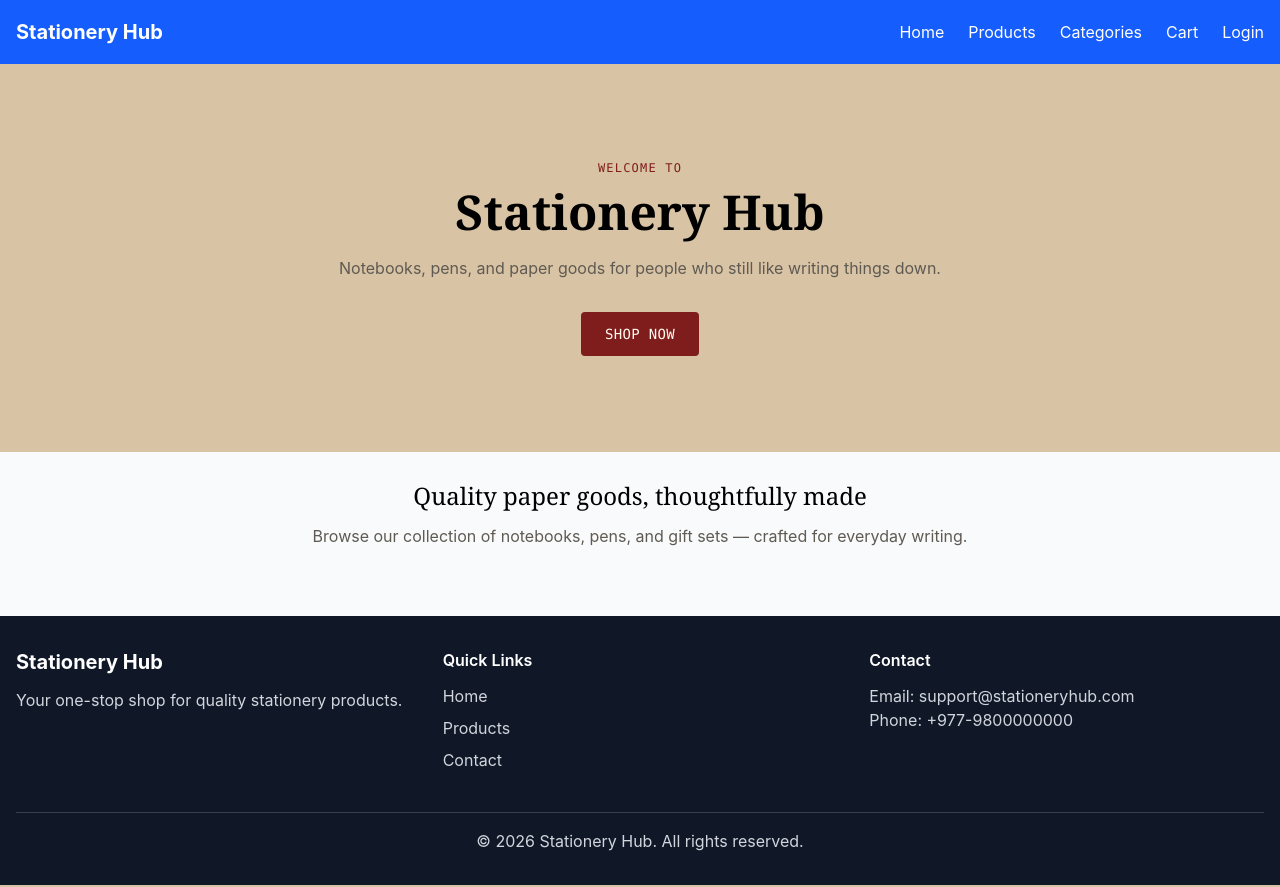
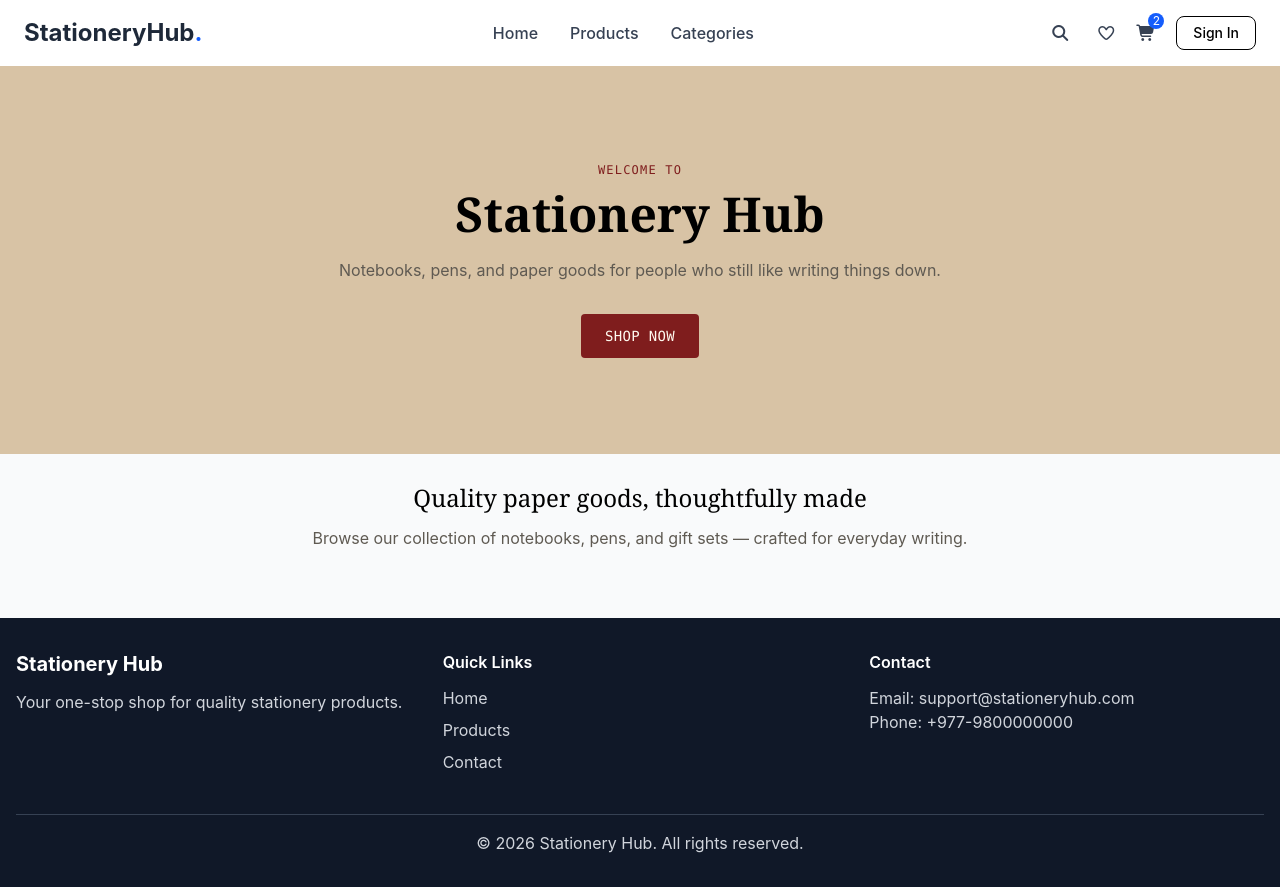
Before and after one commit to blax99/Stationery-Hub, a Django app: page / in a window 1280 px wide. Run offline with Django 5.2, Linux system fonts and the light colour scheme.

Commit message:
feat: add home page UI

```diff
--- a/static/css/output.css
+++ b/static/css/output.css
@@ -8,12 +8,16 @@
       "Segoe UI Symbol", "Noto Color Emoji";
     --font-mono: ui-monospace, SFMono-Regular, Menlo, Monaco, Consolas, "Liberation Mono",
       "Courier New", monospace;
-    --color-blue-200: oklch(88.2% 0.059 254.128);
+    --color-red-500: oklch(63.7% 0.237 25.331);
+    --color-blue-500: oklch(62.3% 0.214 259.815);
     --color-blue-600: oklch(54.6% 0.245 262.881);
+    --color-blue-700: oklch(48.8% 0.243 264.376);
     --color-gray-50: oklch(98.5% 0.002 247.839);
     --color-gray-300: oklch(87.2% 0.01 258.338);
     --color-gray-700: oklch(37.3% 0.034 259.733);
+    --color-gray-800: oklch(27.8% 0.033 256.848);
     --color-gray-900: oklch(21% 0.034 264.665);
+    --color-black: #000;
     --color-white: #fff;
     --spacing: 0.25rem;
     --container-4xl: 56rem;
@@ -28,10 +32,14 @@
     --text-2xl--line-height: calc(2 / 1.5);
     --text-5xl: 3rem;
     --text-5xl--line-height: 1;
+    --font-weight-medium: 500;
     --font-weight-semibold: 600;
     --font-weight-bold: 700;
     --tracking-wide: 0.025em;
     --tracking-widest: 0.1em;
+    --radius-lg: 0.5rem;
+    --radius-xl: 0.75rem;
+    --radius-2xl: 1rem;
     --default-transition-duration: 150ms;
     --default-transition-timing-function: cubic-bezier(0.4, 0, 0.2, 1);
     --default-font-family: var(--font-sans);
@@ -192,8 +200,38 @@
   }
 }
 @layer utilities {
+  .absolute {
+    position: absolute;
+  }
+  .relative {
+    position: relative;
+  }
   .static {
     position: static;
+  }
+  .inset-0 {
+    inset: 0px;
+  }
+  .-top-2 {
+    top: calc(var(--spacing) * -2);
+  }
+  .top-0 {
+    top: 0px;
+  }
+  .top-1 {
+    top: var(--spacing);
+  }
+  .top-1\/2 {
+    top: calc(1 / 2 * 100%);
+  }
+  .-right-2 {
+    right: calc(var(--spacing) * -2);
+  }
+  .right-0 {
+    right: 0px;
+  }
+  .z-50 {
+    z-index: 50;
   }
   .mx-auto {
     margin-inline: auto;
@@ -234,11 +272,35 @@
   .table {
     display: table;
   }
-  .h-16 {
-    height: calc(var(--spacing) * 16);
+  .h-4 {
+    height: calc(var(--spacing) * 4);
+  }
+  .h-7 {
+    height: calc(var(--spacing) * 7);
+  }
+  .h-8 {
+    height: calc(var(--spacing) * 8);
+  }
+  .h-9 {
+    height: calc(var(--spacing) * 9);
   }
   .min-h-screen {
     min-height: 100vh;
+  }
+  .w-4 {
+    width: calc(var(--spacing) * 4);
+  }
+  .w-8 {
+    width: calc(var(--spacing) * 8);
+  }
+  .w-64 {
+    width: calc(var(--spacing) * 64);
+  }
+  .w-74 {
+    width: calc(var(--spacing) * 74);
+  }
+  .w-84 {
+    width: calc(var(--spacing) * 84);
   }
   .max-w-4xl {
     max-width: var(--container-4xl);
@@ -258,6 +320,17 @@
   .border-collapse {
     border-collapse: collapse;
   }
+  .-translate-y-1 {
+    --tw-translate-y: calc(var(--spacing) * -1);
+    translate: var(--tw-translate-x) var(--tw-translate-y);
+  }
+  .-translate-y-1\/2 {
+    --tw-translate-y: calc(calc(1 / 2 * 100%) * -1);
+    translate: var(--tw-translate-x) var(--tw-translate-y);
+  }
+  .transform {
+    transform: var(--tw-rotate-x,) var(--tw-rotate-y,) var(--tw-rotate-z,) var(--tw-skew-x,) var(--tw-skew-y,);
+  }
   .resize {
     resize: both;
   }
@@ -276,14 +349,26 @@
   .justify-center {
     justify-content: center;
   }
-  .gap-6 {
-    gap: calc(var(--spacing) * 6);
+  .gap-5 {
+    gap: calc(var(--spacing) * 5);
   }
   .gap-8 {
     gap: calc(var(--spacing) * 8);
   }
   .rounded {
     border-radius: 0.25rem;
+  }
+  .rounded-2xl {
+    border-radius: var(--radius-2xl);
+  }
+  .rounded-full {
+    border-radius: calc(infinity * 1px);
+  }
+  .rounded-lg {
+    border-radius: var(--radius-lg);
+  }
+  .rounded-xl {
+    border-radius: var(--radius-xl);
   }
   .border {
     border-style: var(--tw-border-style);
@@ -292,6 +377,16 @@
   .border-t {
     border-top-style: var(--tw-border-style);
     border-top-width: 1px;
+  }
+  .border-b {
+    border-bottom-style: var(--tw-border-style);
+    border-bottom-width: 1px;
+  }
+  .border-black {
+    border-color: var(--color-black);
+  }
+  .border-gray-300 {
+    border-color: var(--color-gray-300);
   }
   .border-gray-700 {
     border-color: var(--color-gray-700);
@@ -311,23 +406,35 @@
   .bg-stamp {
     background-color: var(--color-stamp);
   }
-  .p-0 {
-    padding: 0px;
+  .bg-white {
+    background-color: var(--color-white);
   }
-  .p-4 {
-    padding: calc(var(--spacing) * 4);
+  .bg-cover {
+    background-size: cover;
+  }
+  .bg-center {
+    background-position: center;
   }
   .p-5 {
     padding: calc(var(--spacing) * 5);
   }
+  .px-2 {
+    padding-inline: calc(var(--spacing) * 2);
+  }
   .px-4 {
     padding-inline: calc(var(--spacing) * 4);
+  }
+  .px-5 {
+    padding-inline: calc(var(--spacing) * 5);
   }
   .px-6 {
     padding-inline: calc(var(--spacing) * 6);
   }
-  .py-0 {
-    padding-block: 0px;
+  .py-1 {
+    padding-block: var(--spacing);
+  }
+  .py-1\.5 {
+    padding-block: calc(var(--spacing) * 1.5);
   }
   .py-2 {
     padding-block: calc(var(--spacing) * 2);
@@ -335,14 +442,11 @@
   .py-3 {
     padding-block: calc(var(--spacing) * 3);
   }
+  .py-4 {
+    padding-block: calc(var(--spacing) * 4);
+  }
   .py-8 {
     padding-block: calc(var(--spacing) * 8);
-  }
-  .py-10 {
-    padding-block: calc(var(--spacing) * 10);
-  }
-  .py-20 {
-    padding-block: calc(var(--spacing) * 20);
   }
   .py-24 {
     padding-block: calc(var(--spacing) * 24);
@@ -352,9 +456,6 @@
   }
   .pt-4 {
     padding-top: calc(var(--spacing) * 4);
-  }
-  .pb-4 {
-    padding-bottom: calc(var(--spacing) * 4);
   }
   .text-center {
     text-align: center;
@@ -389,6 +490,10 @@
     --tw-font-weight: var(--font-weight-bold);
     font-weight: var(--font-weight-bold);
   }
+  .font-medium {
+    --tw-font-weight: var(--font-weight-medium);
+    font-weight: var(--font-weight-medium);
+  }
   .font-semibold {
     --tw-font-weight: var(--font-weight-semibold);
     font-weight: var(--font-weight-semibold);
@@ -401,11 +506,23 @@
     --tw-tracking: var(--tracking-widest);
     letter-spacing: var(--tracking-widest);
   }
+  .text-black {
+    color: var(--color-black);
+  }
+  .text-blue-600 {
+    color: var(--color-blue-600);
+  }
   .text-cream {
     color: var(--color-cream);
   }
   .text-gray-300 {
     color: var(--color-gray-300);
+  }
+  .text-gray-700 {
+    color: var(--color-gray-700);
+  }
+  .text-gray-800 {
+    color: var(--color-gray-800);
   }
   .text-ink-soft {
     color: var(--color-ink-soft);
@@ -422,8 +539,8 @@
   .underline {
     text-decoration-line: underline;
   }
-  .shadow {
-    --tw-shadow: 0 1px 3px 0 var(--tw-shadow-color, rgb(0 0 0 / 0.1)), 0 1px 2px -1px var(--tw-shadow-color, rgb(0 0 0 / 0.1));
+  .shadow-md {
+    --tw-shadow: 0 4px 6px -1px var(--tw-shadow-color, rgb(0 0 0 / 0.1)), 0 2px 4px -2px var(--tw-shadow-color, rgb(0 0 0 / 0.1));
     box-shadow: var(--tw-inset-shadow), var(--tw-inset-ring-shadow), var(--tw-ring-offset-shadow), var(--tw-ring-shadow), var(--tw-shadow);
   }
   .outline {
@@ -436,8 +553,17 @@
     transition-duration: var(--tw-duration, var(--default-transition-duration));
   }
   @media (hover: hover) {
-    .hover\:text-blue-200:hover {
-      color: var(--color-blue-200);
+    .hover\:bg-black:hover {
+      background-color: var(--color-black);
+    }
+    .hover\:bg-blue-700:hover {
+      background-color: var(--color-blue-700);
+    }
+    .hover\:text-blue-600:hover {
+      color: var(--color-blue-600);
+    }
+    .hover\:text-red-500:hover {
+      color: var(--color-red-500);
     }
     .hover\:text-white:hover {
       color: var(--color-white);
@@ -446,17 +572,60 @@
       opacity: 90%;
     }
   }
+  .focus\:ring-2:focus {
+    --tw-ring-shadow: var(--tw-ring-inset,) 0 0 0 calc(2px + var(--tw-ring-offset-width)) var(--tw-ring-color, currentcolor);
+    box-shadow: var(--tw-inset-shadow), var(--tw-inset-ring-shadow), var(--tw-ring-offset-shadow), var(--tw-ring-shadow), var(--tw-shadow);
+  }
+  .focus\:ring-blue-500:focus {
+    --tw-ring-color: var(--color-blue-500);
+  }
+  .focus\:outline-none:focus {
+    --tw-outline-style: none;
+    outline-style: none;
+  }
   @media (width >= 48rem) {
     .md\:flex {
       display: flex;
-    }
-    .md\:hidden {
-      display: none;
     }
     .md\:grid-cols-3 {
       grid-template-columns: repeat(3, minmax(0, 1fr));
     }
   }
+}
+@property --tw-translate-x {
+  syntax: "*";
+  inherits: false;
+  initial-value: 0;
+}
+@property --tw-translate-y {
+  syntax: "*";
+  inherits: false;
+  initial-value: 0;
+}
+@property --tw-translate-z {
+  syntax: "*";
+  inherits: false;
+  initial-value: 0;
+}
+@property --tw-rotate-x {
+  syntax: "*";
+  inherits: false;
+}
+@property --tw-rotate-y {
+  syntax: "*";
+  inherits: false;
+}
+@property --tw-rotate-z {
+  syntax: "*";
+  inherits: false;
+}
+@property --tw-skew-x {
+  syntax: "*";
+  inherits: false;
+}
+@property --tw-skew-y {
+  syntax: "*";
+  inherits: false;
 }
 @property --tw-border-style {
   syntax: "*";
@@ -544,6 +713,14 @@
 @layer properties {
   @supports ((-webkit-hyphens: none) and (not (margin-trim: inline))) or ((-moz-orient: inline) and (not (color:rgb(from red r g b)))) {
     *, ::before, ::after, ::backdrop {
+      --tw-translate-x: 0;
+      --tw-translate-y: 0;
+      --tw-translate-z: 0;
+      --tw-rotate-x: initial;
+      --tw-rotate-y: initial;
+      --tw-rotate-z: initial;
+      --tw-skew-x: initial;
+      --tw-skew-y: initial;
       --tw-border-style: solid;
       --tw-font-weight: initial;
       --tw-tracking: initial;
--- /dev/null
+++ b/static/js/navbar.js
@@ -0,0 +1,19 @@
+// navbar.js
+const searchButton = document.getElementById("searchButton");
+const searchBox = document.getElementById("searchBox");
+const searchInput = document.getElementById("searchInput");
+console.log('navbar');
+
+searchButton.addEventListener("click", () => {
+    searchBox.classList.remove("hidden");
+    searchButton.classList.add("hidden");
+    searchInput.focus()
+});
+
+document.addEventListener("click", (event) => {
+    // If clicked outside the search area
+    if (!searchBox.contains(event.target) && !searchButton.contains(event.target)) {
+        searchBox.classList.add("hidden");
+        searchButton.classList.remove("hidden");
+    }
+});
--- a/templates/base.html
+++ b/templates/base.html
@@ -2,6 +2,7 @@
 
 <!DOCTYPE html>
 <html lang="en">
+
 <head>
     <meta charset="UTF-8">
     <meta name="viewport" content="width=device-width, initial-scale=1.0">
@@ -10,6 +11,9 @@
         {% block title %}Stationery Hub{% endblock %}
     </title>
 
+
+    <link rel="icon" href="https://img.icons8.com/clouds/100/stationery.png">
+    <link rel="stylesheet" href="https://cdnjs.cloudflare.com/ajax/libs/font-awesome/7.3.1/css/all.min.css">
     <link rel="stylesheet" href="{% static 'css/output.css' %}">
 </head>
 
@@ -25,5 +29,7 @@
     {% include "footer.html" %}
 
     <script src="{% static 'js/main.js' %}"></script>
+    <script src="{% static 'js/navbar.js' %}"></script>
 </body>
+
 </html>
--- a/templates/navbar.html
+++ b/templates/navbar.html
@@ -1,35 +1,57 @@
-<nav class="bg-blue-600 text-white shadow">
-    <div class="max-w-7xl mx-auto px-4">
-        <div class="flex justify-between items-center h-16">
+<nav class="bg-white shadow-md px-6 py-4">
+  <div class="max-w-7xl mx-auto flex items-center justify-between">
 
-            <!-- Logo -->
-            <a href="/" class="text-xl font-bold">
-                Stationery Hub
-            </a>
+    <!-- Logo -->
+    <div class="text-2xl font-bold text-gray-800">
+      StationeryHub<span class="text-blue-600">.</span>
+    </div>
 
-            <!-- Desktop Menu -->
-            <div class="hidden md:flex items-center gap-6">
-                <a href="/" class="hover:text-blue-200">Home</a>
-                <a href="#" class="hover:text-blue-200">Products</a>
-                <a href="#" class="hover:text-blue-200">Categories</a>
-                <a href="#" class="hover:text-blue-200">Cart</a>
-                <a href="#" class="hover:text-blue-200">Login</a>
-            </div>
+    <!-- Center Nav Links -->
+    <ul class="hidden md:flex items-center gap-8 text-gray-700 font-medium">
+      <li><a href="#" class="hover:text-blue-600 transition">Home</a></li>
+      <li><a href="#" class="hover:text-blue-600 transition">Products</a></li>
+      <li><a href="#" class="hover:text-blue-600 transition">Categories</a></li>
+    </ul>
 
-            <!-- Mobile Button -->
-            <button id="menu-btn" class="md:hidden text-2xl">
-                ☰
-            </button>
+    <!-- Right Icons + Sign In -->
+    <div class="flex items-center gap-5">
+
+      <!-- Search -->
+      <!-- Search -->
+      <div class="relative w-8 h-8">
+
+        <!-- Search Icon -->
+        <button id="searchButton" type="button" class="absolute inset-0 flex items-center justify-center
+               text-gray-700 hover:text-blue-600 transition">
+          <i class="fa-solid fa-magnifying-glass"></i>
+        </button>
+
+        <!-- Search Box -->
+        <div id="searchBox" class="hidden absolute right-0 top-1/2 -translate-y-1/2 z-50">
+          <input type="text" id="searchInput" placeholder="Search..." class="w-64 h-9 text-sm px-4 py-2 border border-gray-300 rounded-full
+                   focus:outline-none focus:ring-2 focus:ring-blue-500">
         </div>
 
-        <!-- Mobile Menu -->
-        <div id="mobile-menu" class="hidden md:hidden pb-4">
-            <a href="/" class="block py-2 hover:text-blue-200">Home</a>
-            <a href="#" class="block py-2 hover:text-blue-200">Products</a>
-            <a href="#" class="block py-2 hover:text-blue-200">Categories</a>
-            <a href="#" class="block py-2 hover:text-blue-200">Cart</a>
-            <a href="#" class="block py-2 hover:text-blue-200">Login</a>
-        </div>
+      </div>
+
+      <!-- Wishlist -->
+      <button class="text-gray-700 hover:text-red-500 transition">
+        <i class="fa-regular fa-heart"></i>
+      </button>
+
+      <!-- Cart -->
+      <button class="relative text-gray-700 hover:text-blue-600 transition">
+        <i class="fa-solid fa-cart-shopping"></i>
+        <span
+          class="absolute -top-2 -right-2 bg-blue-600 text-white text-xs rounded-full h-4 w-4 flex items-center justify-center">2</span>
+      </button>
+
+      <!-- Sign In -->
+      <button class="border border-black bg-white text-black px-4 py-1.5 rounded-lg
+               hover:bg-black hover:text-white transition text-sm font-medium">
+        Sign In
+      </button>
 
     </div>
+  </div>
 </nav>
```
Also changed, not shown: static/images/fav-icon.svg (added), static/images/home-bg.jpg (added), static/js/main.js (line endings or trailing spaces).
